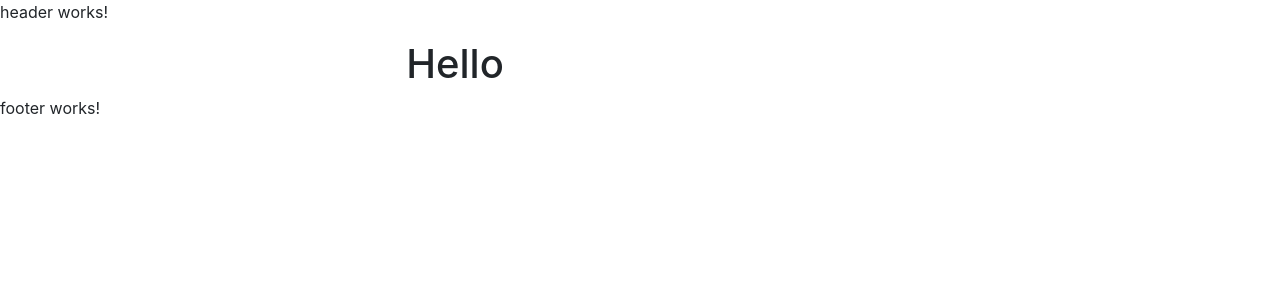
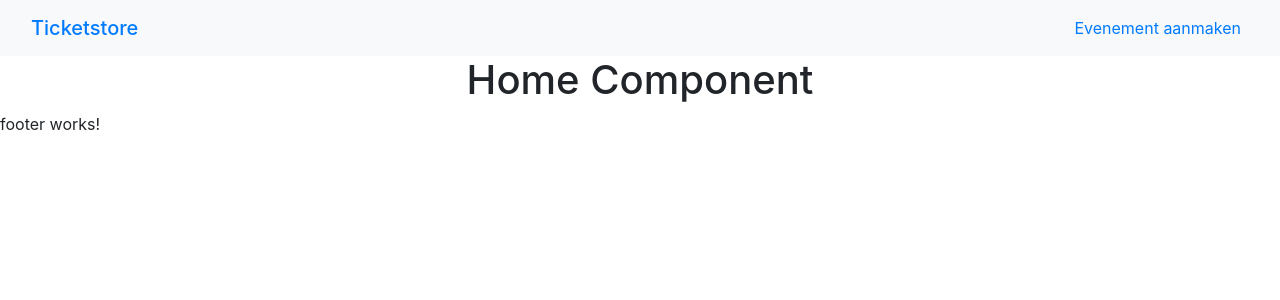
Before and after one commit to robinlarondelle/tickevents-website, an Angular app in the folder ticketstore-client/: page /home in a window 1280 px wide. Shown: the top 300 px of the page. Built offline with nearby package versions, Linux system fonts and the light colour scheme.

Commit message:
Added routing and addes base for navbar

```diff
--- a/ticketstore-client/src/app/app.component.html
+++ b/ticketstore-client/src/app/app.component.html
@@ -1,3 +1,3 @@
 <app-header></app-header>
-<app-home></app-home>
+<router-outlet></router-outlet>
 <app-footer></app-footer>
--- /dev/null
+++ b/ticketstore-client/src/app/event-create/event-create.component.html
@@ -0,0 +1,3 @@
+<p>
+  event-create works!
+</p>
--- /dev/null
+++ b/ticketstore-client/src/app/event-create/event-create.component.ts
@@ -0,0 +1,15 @@
+import { Component, OnInit } from '@angular/core';
+
+@Component({
+  selector: 'app-event-create',
+  templateUrl: './event-create.component.html',
+  styleUrls: ['./event-create.component.css']
+})
+export class EventCreateComponent implements OnInit {
+
+  constructor() { }
+
+  ngOnInit() {
+  }
+
+}
--- a/ticketstore-client/src/app/header/header.component.html
+++ b/ticketstore-client/src/app/header/header.component.html
@@ -1,3 +1,44 @@
-<p>
-  header works!
-</p>
+<nav class="navbar sticky-top navbar-expand-lg bg-light">
+    <div class="container-fluid">
+      <div class="navbar-header">
+        <a routerLink="/home" class="navbar-brand mb-0 h1 p-0">
+          <!-- <img src="../../assets/img/logo.ico" width="30" height="30" class="d-inline-block align-top" alt=""> -->
+          Ticketstore
+        </a>
+      </div>
+      <button class="navbar-toggler" type="button" data-toggle="collapse" data-target="#navbarcontent" aria-controls="navbarSupportedContent"
+        aria-expanded="false" aria-label="Toggle navigation">
+        <span class="navbar-toggler-icon"></span>
+      </button>
+      <div class="collapse navbar-collapse" id="navbarcontent">
+        <ul class="nav navbar-nav ml-auto">
+          <li class="nav-item" routerlinkActive="active">
+            <a class="nav-link link" routerLink="/createEvent">Evenement aanmaken</a>
+          </li>
+          <!--<li class="nav-item" routerLinkActive="active">
+            <a class="nav-link link" routerLink="/vrijwilliger">Vrijwilliger</a>
+          </li>
+          <li class="nav-item" routerLinkActive="active">
+            <a class="nav-link link" routerLink="/voertuig">Voertuig</a>
+          </li>
+          <li class="nav-item" routerLinkActive="active">
+            <a class="nav-link link" routerLink="/kazerne">Kazerne</a>
+          </li>
+        </ul>
+        <ul class="nav navbar-nav m-0">
+          <li class="nav-item" routerLinkActive="active">
+            <a class="nav-link link" routerLink="/inschrijven" *ngIf="!auth.isLoggedIn()">Inschrijven</a>
+          </li>
+          <li class="nav-item" routerLinkActive="active">
+            <a class="nav-link link" routerLink="/intranet" *ngIf="auth.isLoggedIn()">Intranet</a>
+          </li>
+          <li class="nav-item" routerLinkActive="active">
+              <a class="nav-link link" routerLink="/intranet" *ngIf="!auth.isLoggedIn()">Inloggen</a>
+            </li>
+          <li class="nav-item" routerLinkActive="active" *ngIf="auth.isLoggedIn()">
+            <a class="nav-link link" (click)="auth.logout()">Uitloggen</a>
+          </li> -->
+        </ul>
+      </div>
+    </div>
+  </nav>
--- a/ticketstore-client/src/app/home/home.component.html
+++ b/ticketstore-client/src/app/home/home.component.html
@@ -1,7 +1,9 @@
 <div class="container">
-  <div class="col-md-2"></div>
-  <div class="col-md-8">
-    <h1 class="text-center">Hello</h1>
+  <div class="row">
+      <div class="col-md-2"></div>
+      <div class="col-md-8">
+        <h1 class="text-center">Home Component</h1>
+      </div>
+      <div class="col-md-2"></div>
   </div>
-  <div class="col-md-2"></div>
 </div>
```
Also changed, not shown: ticketstore-client/src/app/app-routing.module.ts (added, +14 -0 lines), ticketstore-client/src/app/app.module.ts (+6 -2 lines), ticketstore-client/src/app/event-create/event-create.component.css (added), 1 other file (tests, documents, lock files or other folders).
